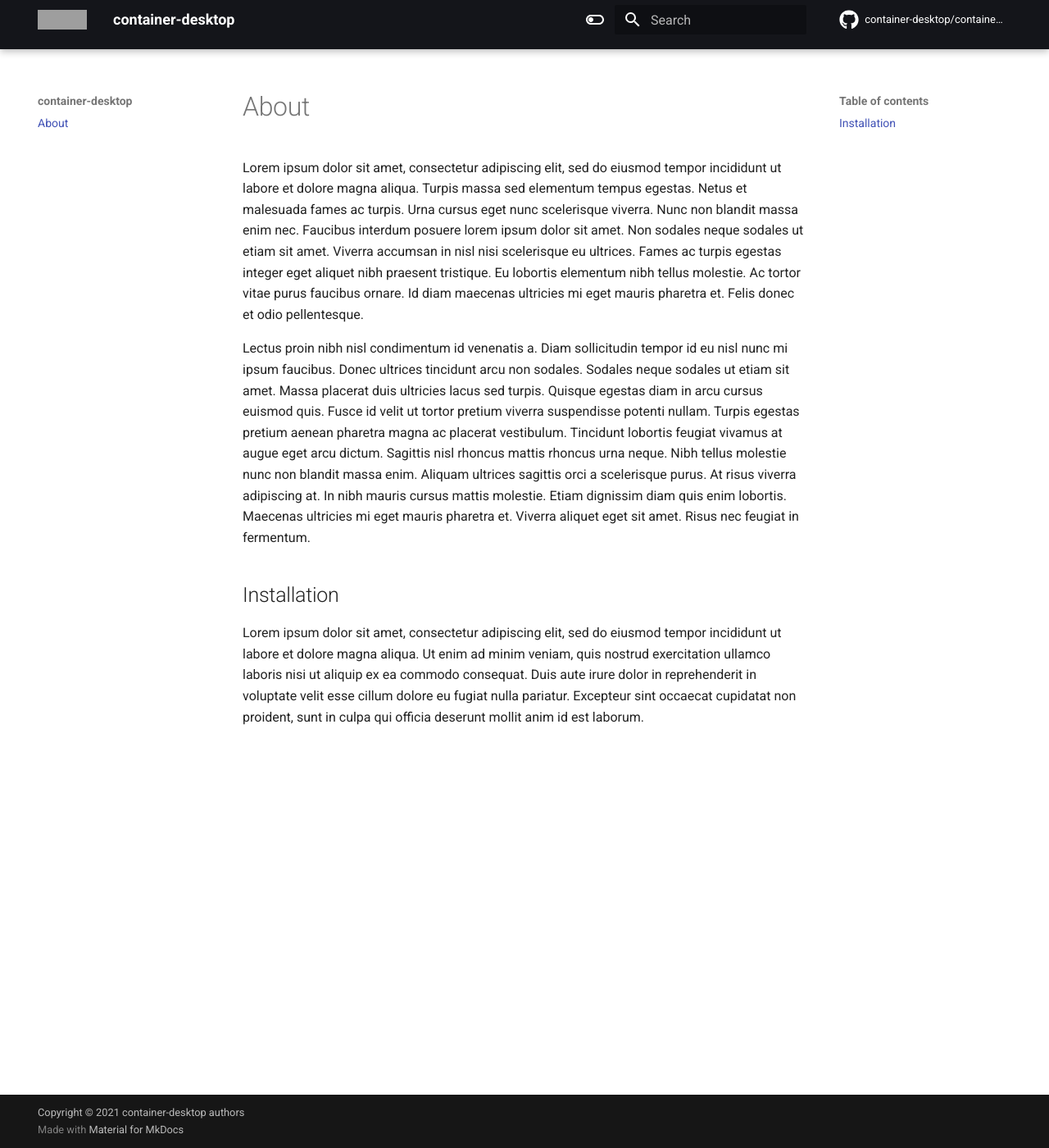
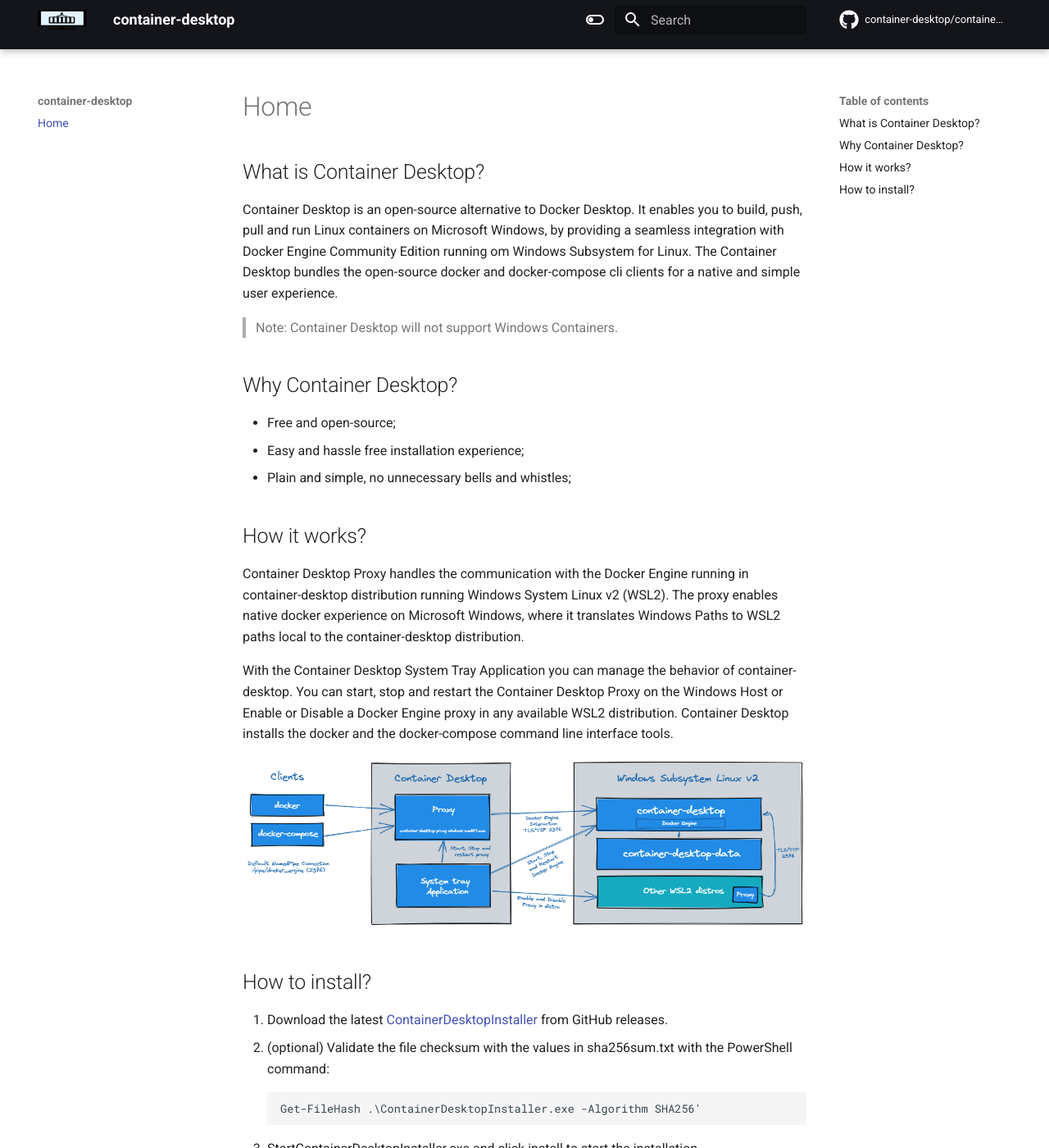
Before and after one commit to container-desktop/container-desktop, an MkDocs documentation site: the page built from docs/index.md, in a window 1280 px wide and 1400 px high. Shown: the whole window at 82% size. Built offline with MkDocs 1.6.1 and Material for MkDocs 9.7.7, drawn with Linux system fonts in a browser that asks for light colours; comment, search, counter and statistics services are not loaded; the version menu is left out; some of the changed text lies outside the part shown; grey boxes are pictures that could not be loaded.

Commit message:
add images and index

````diff
--- a/docs/index.md
+++ b/docs/index.md
@@ -1,9 +1,40 @@
-# About
 
-Lorem ipsum dolor sit amet, consectetur adipiscing elit, sed do eiusmod tempor incididunt ut labore et dolore magna aliqua. Turpis massa sed elementum tempus egestas. Netus et malesuada fames ac turpis. Urna cursus eget nunc scelerisque viverra. Nunc non blandit massa enim nec. Faucibus interdum posuere lorem ipsum dolor sit amet. Non sodales neque sodales ut etiam sit amet. Viverra accumsan in nisl nisi scelerisque eu ultrices. Fames ac turpis egestas integer eget aliquet nibh praesent tristique. Eu lobortis elementum nibh tellus molestie. Ac tortor vitae purus faucibus ornare. Id diam maecenas ultricies mi eget mauris pharetra et. Felis donec et odio pellentesque.
+## What is Container Desktop?
 
-Lectus proin nibh nisl condimentum id venenatis a. Diam sollicitudin tempor id eu nisl nunc mi ipsum faucibus. Donec ultrices tincidunt arcu non sodales. Sodales neque sodales ut etiam sit amet. Massa placerat duis ultricies lacus sed turpis. Quisque egestas diam in arcu cursus euismod quis. Fusce id velit ut tortor pretium viverra suspendisse potenti nullam. Turpis egestas pretium aenean pharetra magna ac placerat vestibulum. Tincidunt lobortis feugiat vivamus at augue eget arcu dictum. Sagittis nisl rhoncus mattis rhoncus urna neque. Nibh tellus molestie nunc non blandit massa enim. Aliquam ultrices sagittis orci a scelerisque purus. At risus viverra adipiscing at. In nibh mauris cursus mattis molestie. Etiam dignissim diam quis enim lobortis. Maecenas ultricies mi eget mauris pharetra et. Viverra aliquet eget sit amet. Risus nec feugiat in fermentum.
+Container Desktop is an open-source alternative to Docker Desktop. It enables you to build, push, pull and run Linux containers on Microsoft Windows, by providing a seamless integration with Docker Engine Community Edition running om Windows Subsystem for Linux. The Container Desktop bundles the open-source docker and docker-compose cli clients for a native and simple user experience.
 
-## Installation
+> Note: Container Desktop will not support Windows Containers.
 
-Lorem ipsum dolor sit amet, consectetur adipiscing elit, sed do eiusmod tempor incididunt ut labore et dolore magna aliqua. Ut enim ad minim veniam, quis nostrud exercitation ullamco laboris nisi ut aliquip ex ea commodo consequat. Duis aute irure dolor in reprehenderit in voluptate velit esse cillum dolore eu fugiat nulla pariatur. Excepteur sint occaecat cupidatat non proident, sunt in culpa qui officia deserunt mollit anim id est laborum.
+## Why Container Desktop?
+
+- Free and open-source;
+- Easy and hassle free installation experience;
+- Plain and simple, no unnecessary bells and whistles;
+
+## How it works?
+
+Container Desktop Proxy handles the communication with the Docker Engine running in container-desktop distribution running Windows System Linux v2 (WSL2). The proxy enables native docker experience on Microsoft Windows, where it translates Windows Paths to WSL2 paths local to the  container-desktop distribution.
+
+With the Container Desktop System Tray Application you can manage the behavior of container-desktop. You can start, stop and restart the Container Desktop Proxy on the Windows Host or Enable or Disable a Docker Engine proxy in any available WSL2 distribution.
+Container Desktop installs the docker and the docker-compose command line interface tools.
+
+![](static/img/container-desktop-overview.png)
+
+## How to install?
+
+1. Download the latest [ContainerDesktopInstaller](https://github.com/container-desktop/container-desktop/releases/latest) from GitHub releases.
+2. (optional) Validate the file checksum with the values in sha256sum.txt with the PowerShell command:
+    ```
+    Get-FileHash .\ContainerDesktopInstaller.exe -Algorithm SHA256'
+    ```
+3. StartContainerDesktopInstaller.exe and click install to start the installation.
+
+>Note: Windows Defender SmartScreen may pop-up and prevent StartContainerDesktopInstaller.exe from starting. When this is the case do the following: please select "More Info" and Select "Run Anyway".
+
+**System requirements**
+Container Desktop requires WLS2 which is supported on these Windows versions:
+
+- Microsoft Windows 10, Version 1903 with Build 18362.1049 or higher
+- Microsoft Windows 10, Version 1909 with Build 18363.1049 or higher
+- Microsoft Windows 10, Version 2004 or higher (20H2,21H1, 21H2, ..)
+- Microsoft Windows 11, any version or build
--- a/mkdocs.yml
+++ b/mkdocs.yml
@@ -43,8 +43,8 @@ theme:
       toggle:
         icon: material/toggle-switch
         name: Switch to light mode
-  logo: static/img/container_desktop_logo.png
-  favicon: static/img/favicon.png
+  logo: static/img/container-desktop-logo.png
+  favicon: static/img/container-desktop-favicon.png
   icon:
     repo: fontawesome/brands/github
 
````
Also changed, not shown: docs/static/img/container-desktop-favicon.png (added), docs/static/img/container-desktop-logo.png (added), docs/static/img/container-desktop-overview.png (added).
